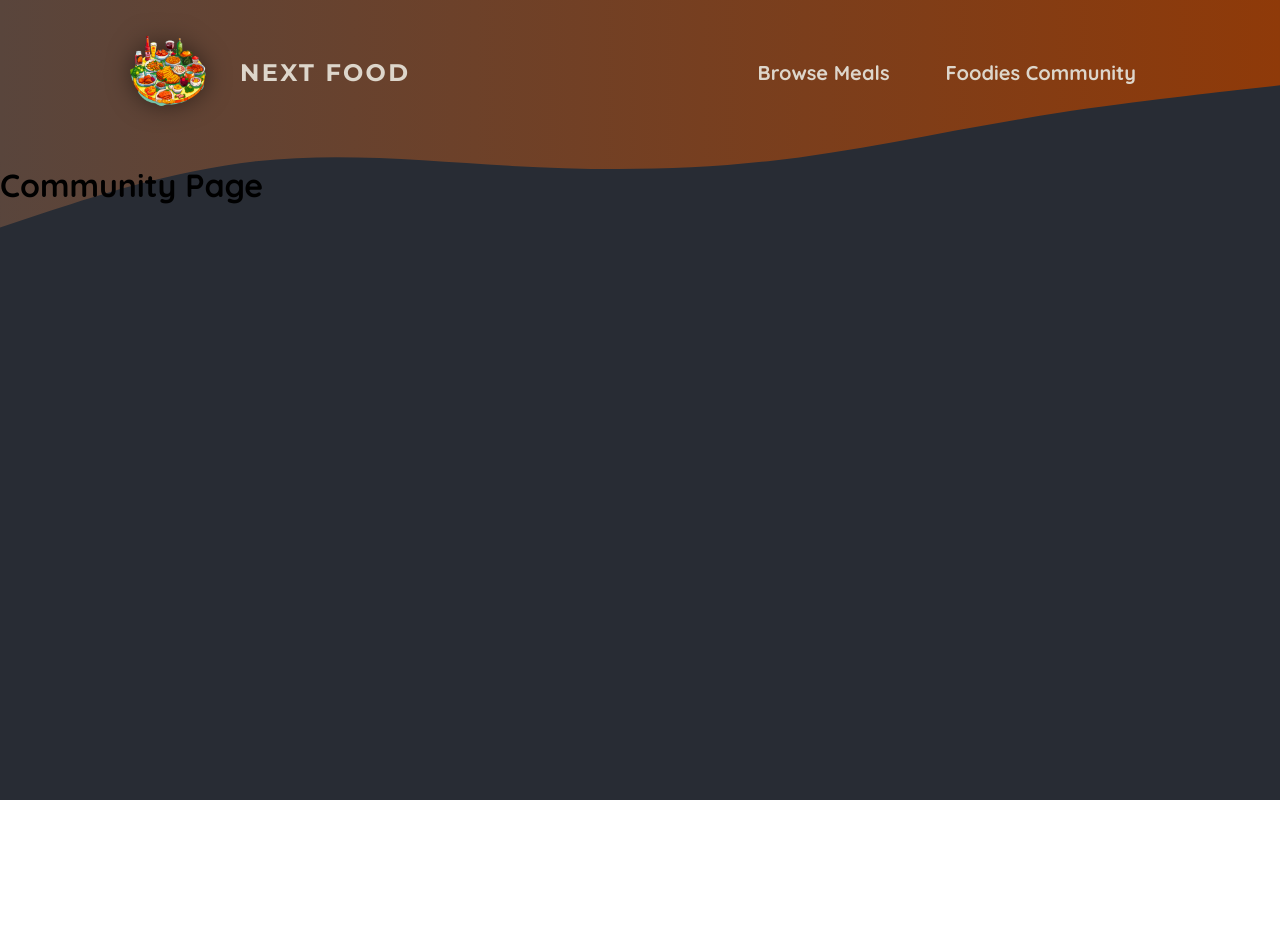
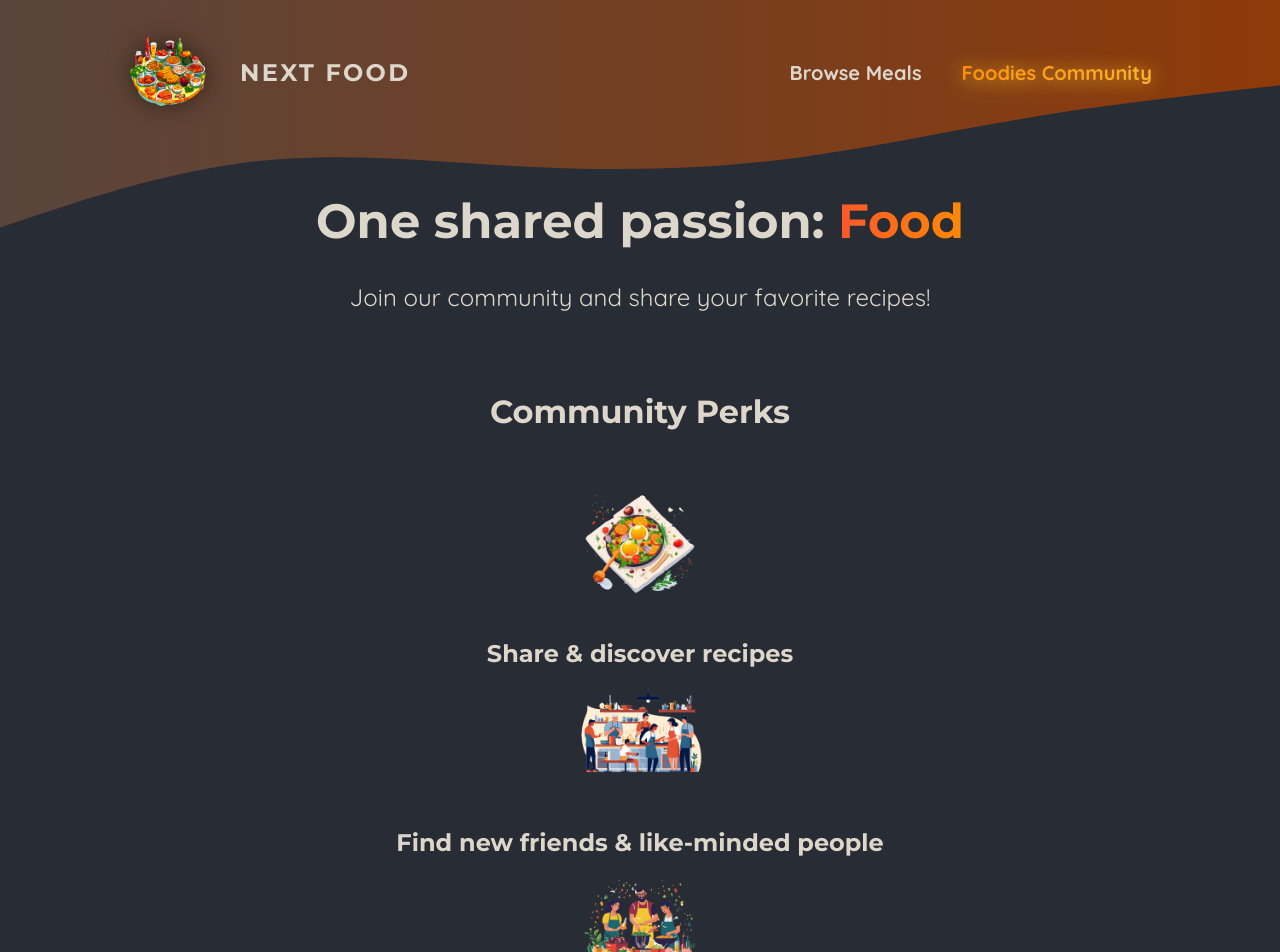
Before and after one commit to nguyenchien/next-level-food, a Next.js app: page /community in a window 1280 px wide. Shown: the top 952 px of the page. Before the commit the page ends 800 px from the top, so only its background shows below. Built offline with nearby package versions, Linux system fonts and the light colour scheme.

Commit message:
nav link

```diff
--- a/app/community/page.js
+++ b/app/community/page.js
@@ -1,5 +1,40 @@
+import Image from 'next/image';
+
+import mealIcon from '@/assets/icons/meal.png';
+import communityIcon from '@/assets/icons/community.png';
+import eventsIcon from '@/assets/icons/events.png';
+import classes from './page.module.css';
+
 export default function CommunityPage() {
   return (
-    <h1>Community Page</h1>
-  )
+    <>
+      <header className={classes.header}>
+        <h1>
+          One shared passion: <span className={classes.highlight}>Food</span>
+        </h1>
+        <p>Join our community and share your favorite recipes!</p>
+      </header>
+      <main className={classes.main}>
+        <h2>Community Perks</h2>
+
+        <ul className={classes.perks}>
+          <li>
+            <Image src={mealIcon} alt="A delicious meal" />
+            <p>Share & discover recipes</p>
+          </li>
+          <li>
+            <Image src={communityIcon} alt="A crowd of people, cooking" />
+            <p>Find new friends & like-minded people</p>
+          </li>
+          <li>
+            <Image
+              src={eventsIcon}
+              alt="A crowd of people at a cooking event"
+            />
+            <p>Participate in exclusive events</p>
+          </li>
+        </ul>
+      </main>
+    </>
+  );
 }
--- /dev/null
+++ b/app/community/page.module.css
@@ -0,0 +1,61 @@
+.header {
+  gap: 3rem;
+  margin: 3rem auto 5rem auto;
+  width: 90%;
+  max-width: 75rem;
+  color: #ddd6cb;
+  font-size: 1.5rem;
+  text-align: center;
+}
+
+.header h1 {
+  font-family: 'Montserrat', sans-serif;
+}
+
+.highlight {
+  background: linear-gradient(90deg, #f9572a, #ff8a05);
+  background-clip: text;
+  -webkit-background-clip: text;
+  -webkit-text-fill-color: transparent;
+}
+
+.main {
+  width: 90%;
+  max-width: 40rem;
+  margin: 0 auto;
+  text-align: center;
+}
+
+.main h2 {
+  font-family: 'Montserrat', sans-serif;
+  font-size: 2rem;
+  margin-bottom: 3rem;
+  color: #ddd6cb;
+}
+
+.perks {
+  list-style: none;
+  margin: 3rem 0;
+  padding: 0;
+}
+
+.perks li {
+  display: flex;
+  flex-direction: column;
+  align-items: center;
+  gap: 2rem;
+}
+
+.perks img {
+  width: 8rem;
+  height: 8rem;
+  object-fit: contain;
+}
+
+.perks p {
+  font-family: 'Montserrat', sans-serif;
+  font-size: 1.5rem;
+  font-weight: bold;
+  margin: 0;
+  color: #ddd6cb;
+}
--- a/components/main-header/main-header.js
+++ b/components/main-header/main-header.js
@@ -2,6 +2,7 @@ import Link from 'next/link';
 import Image from 'next/image';
 import mainLogo from '@/assets/logo.png';
 import classes from './main-header.module.css';
+import NavLink from './nav-link';
 
 export default function MainHeader() {
   return (
@@ -13,10 +14,10 @@ export default function MainHeader() {
       <nav className={classes.nav}>
         <ul style={{textAlign: "center", listStyle: "none"}}>
           <li>
-            <Link href="/meals">Browse Meals</Link>
+            <NavLink link='/meals'>Browse Meals</NavLink>
           </li>
           <li>
-            <Link href="/community">Foodies Community</Link>
+            <NavLink link='/community'>Foodies Community</NavLink>
           </li>
         </ul>
       </nav>
--- a/components/main-header/main-header.module.css
+++ b/components/main-header/main-header.module.css
@@ -21,30 +21,6 @@
   font-size: 1.25rem;
 }
 
-.nav a {
-  text-decoration: none;
-  color: #ddd6cb;
-  font-weight: bold;
-  padding: 0.5rem 1rem;
-  border-radius: 0.5rem;
-}
-
-.nav a:hover,
-.nav a:active {
-  background: linear-gradient(90deg, #ff8a05, #f9b331);
-  background-clip: text;
-  -webkit-background-clip: text;
-  -webkit-text-fill-color: transparent;
-  text-shadow: 0 0 18px rgba(248, 190, 42, 0.8);
-}
-
-.active {
-  background: linear-gradient(90deg, #ff8a05, #f9b331);
-  background-clip: text;
-  -webkit-background-clip: text;
-  -webkit-text-fill-color: transparent;
-}
-
 .logo {
   display: flex;
   align-items: center;
--- /dev/null
+++ b/components/main-header/nav-link.js
@@ -0,0 +1,11 @@
+'use client';
+import Link from "next/link";
+import { usePathname } from "next/navigation";
+import classes from './nav-link.module.css';
+
+export default function NavLink({link, children}) {
+  const path = usePathname();
+  return(
+    <Link href={link} className={path.startsWith(link) ? classes.active : classes.link}>{children}</Link>
+  )
+}
--- /dev/null
+++ b/components/main-header/nav-link.module.css
@@ -0,0 +1,25 @@
+.link {
+  text-decoration: none;
+  color: #ddd6cb;
+  font-weight: bold;
+  padding: 0.5rem 1rem;
+  border-radius: 0.5rem;
+}
+
+.link:hover,
+.link:active {
+  background: linear-gradient(90deg, #ff8a05, #f9b331);
+  background-clip: text;
+  -webkit-background-clip: text;
+  -webkit-text-fill-color: transparent;
+  text-shadow: 0 0 18px rgba(248, 190, 42, 0.8);
+}
+
+.active {
+  background: linear-gradient(90deg, #ff8a05, #f9b331);
+  background-clip: text;
+  -webkit-background-clip: text;
+  -webkit-text-fill-color: transparent;
+  font-weight: bold;
+  text-shadow: 0 0 18px rgba(248, 190, 42, 0.8);
+}
```
